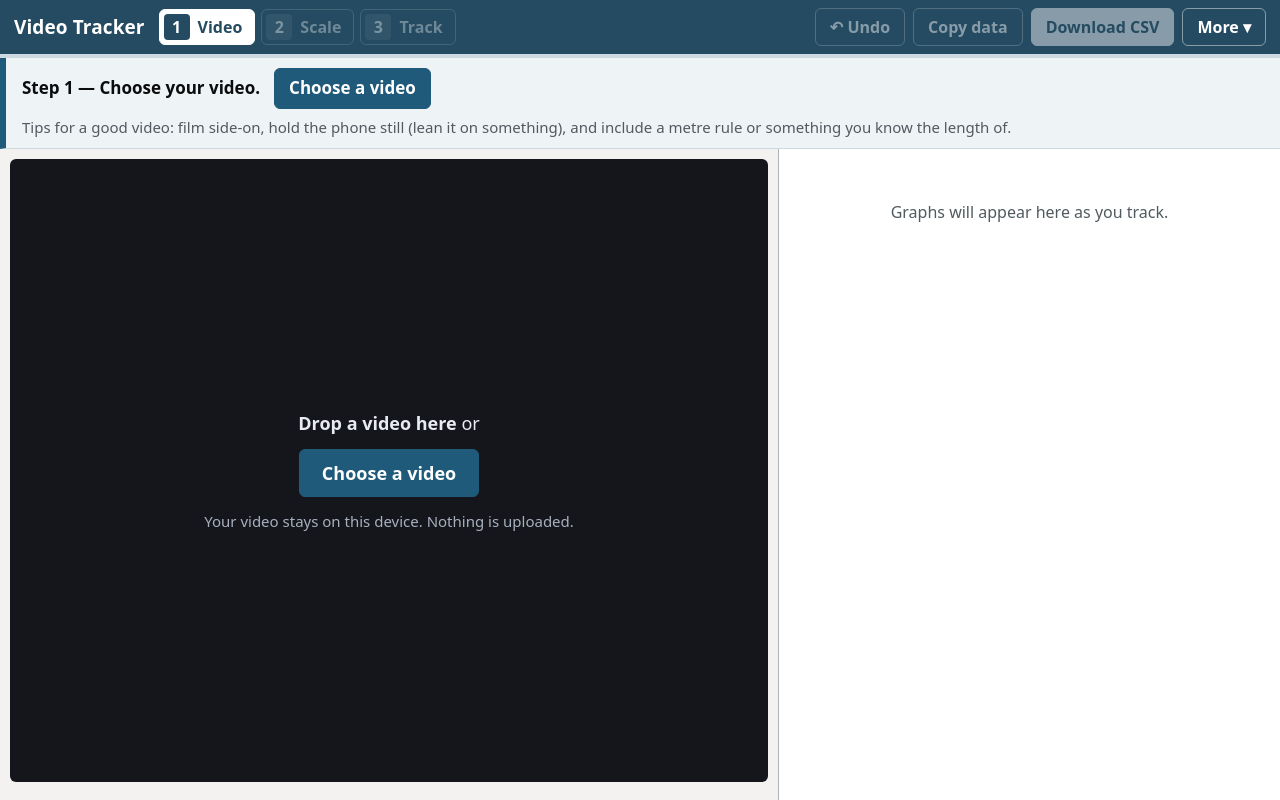
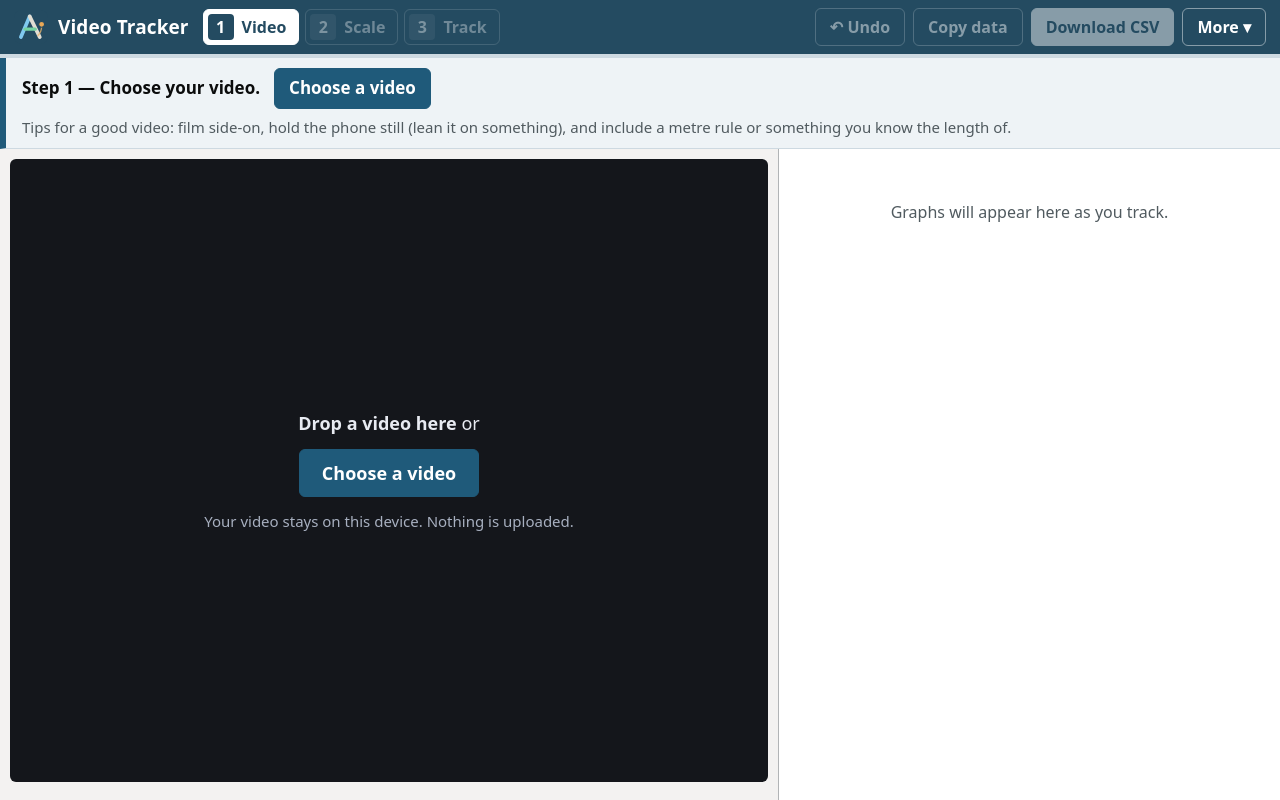
Before and after one commit to awm11/video-tracker, a React (Vite) app: page / in a window 1280 px wide. Built offline with nearby package versions, Linux system fonts and the light colour scheme.

Commit message:
Revert "Remove awm Physics branding (logo and link) from the top bar"
This reverts commit b54ba639e8d911ebd7a37447e6897c7ad7c1dc12.

```diff
--- /dev/null
+++ b/src/Branding.css
@@ -0,0 +1,26 @@
+/* awm Physics branding: home logo in the top bar */
+.awm-logo-link {
+  display: inline-block;
+  flex: none;
+  line-height: 0;
+  border-radius: 8px;
+  opacity: 0.9;
+  transition: opacity 0.15s ease, transform 0.2s ease;
+}
+.awm-logo-link:hover,
+.awm-logo-link:focus-visible {
+  opacity: 1;
+  transform: rotate(8deg);
+}
+.awm-logo-link img {
+  width: 34px;
+  height: 34px;
+  display: block;
+}
+
+/* Logo leads the app name in the top bar */
+.brand.has-logo {
+  display: flex;
+  align-items: center;
+  gap: 10px;
+}
--- /dev/null
+++ b/src/Branding.jsx
@@ -0,0 +1,19 @@
+import './Branding.css'
+
+const SITE_HOME = '/'
+const LOGO_SRC = `${import.meta.env.BASE_URL}favicon.svg`
+
+export function BrandLogo({ className = '' }) {
+  return (
+    <a
+      className={`awm-logo-link ${className}`.trim()}
+      href={SITE_HOME}
+      target="_blank"
+      rel="noopener noreferrer"
+      aria-label="More simulations at alexmoorephysics.com"
+      title="More simulations"
+    >
+      <img src={LOGO_SRC} alt="" />
+    </a>
+  )
+}
--- a/src/components/TopBar.jsx
+++ b/src/components/TopBar.jsx
@@ -1,3 +1,4 @@
+import { BrandLogo } from '../Branding.jsx';
 import { useEffect, useRef } from 'react';
 
 const STEPS = [[1, 'Video'], [2, 'Scale'], [3, 'Track']];
@@ -14,7 +15,7 @@ export default function TopBar({ step, loaded, onStep, onUndo, onRedo, onCopy, o
 
   return (
     <header className="top">
-      <div className="brand">Video Tracker</div>
+      <div className="brand has-logo"><BrandLogo />Video Tracker</div>
       <nav className="steps" aria-label="Steps">
         {STEPS.map(([n, name]) => (
           <button key={n} className={step === n ? 'on' : ''} disabled={!loaded && n > 1} onClick={() => onStep(n)}>
```
